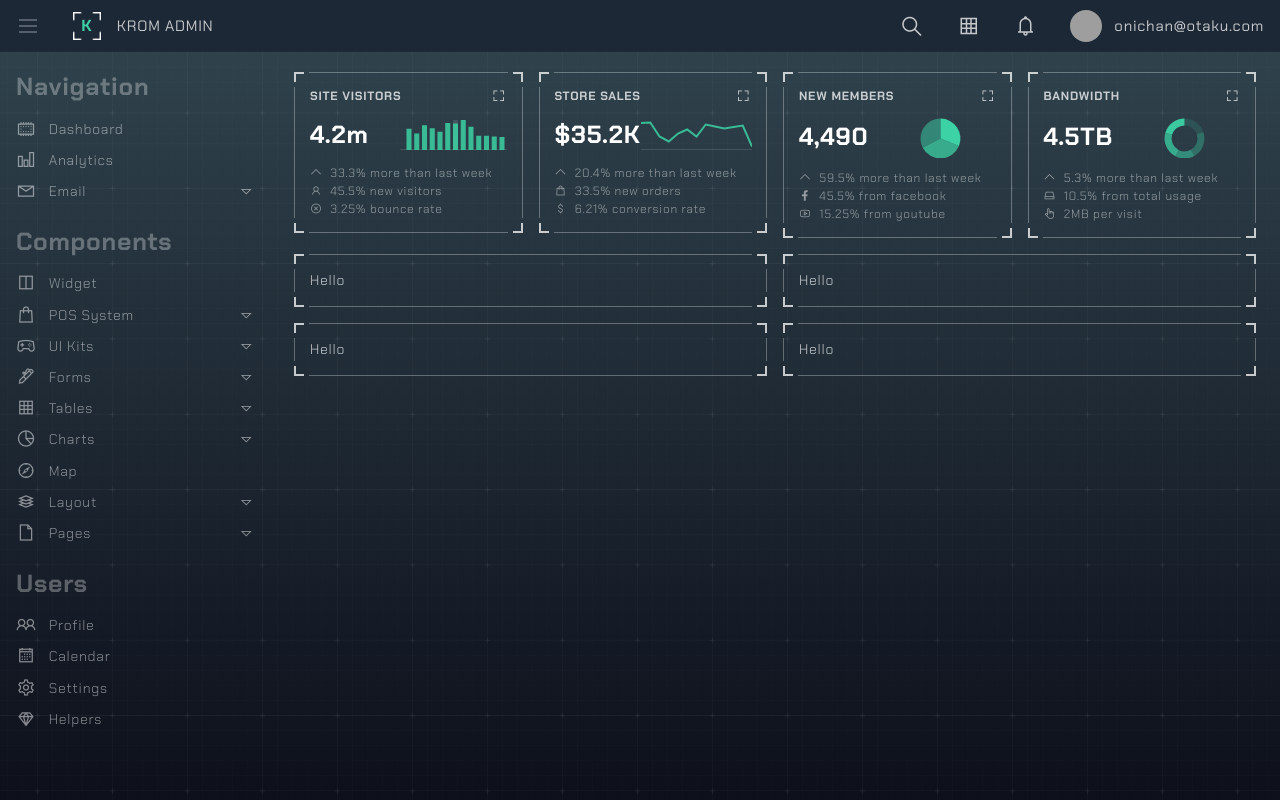
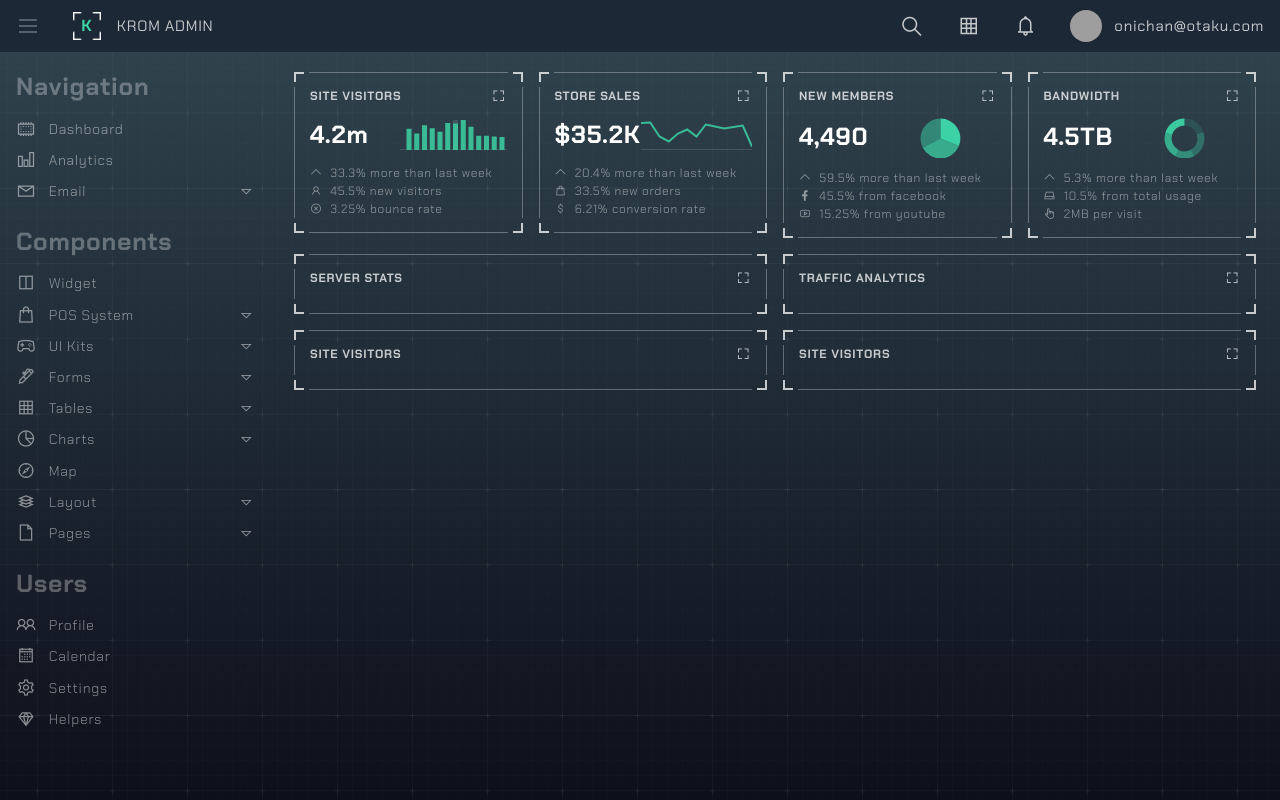
Before and after one commit to kromate/vue3-vite-tailwind-dashboard, a Vue app: page / in a window 1280 px wide. Built offline with nearby package versions, Linux system fonts and the light colour scheme; grey boxes are pictures that could not be loaded.

Commit message:
feat: card title

```diff
--- a/src/components/navigations/side/SideBar.vue
+++ b/src/components/navigations/side/SideBar.vue
@@ -54,4 +54,7 @@ import {
 } from "@/composables/navigation/useSidebar";
 </script>
 
+<script lang="ts">
+export default {};
+</script>
 <style scoped></style>
--- a/src/components/pages/Dashboard/FirstRow.vue
+++ b/src/components/pages/Dashboard/FirstRow.vue
@@ -109,4 +109,8 @@ import PieChart from "@/components/charts/PieChart.vue";
 import DonutChart from "@/components/charts/DonutChart.vue";
 </script>
 
+<script lang="ts">
+export default {};
+</script>
+
 <style scoped></style>
--- a/src/components/pages/Dashboard/SecondRow.vue
+++ b/src/components/pages/Dashboard/SecondRow.vue
@@ -1,9 +1,17 @@
 <template>
   <div class="h-full cols-2">
-    <Card>Hello</Card>
+    <Card>
+      <div class="flex w-full items-center justify-between mb-3">
+        <span class="card_title_1">SERVER STATS</span>
+        <i class="las la-expand" /></div
+    ></Card>
   </div>
   <div class="h-full cols-2">
-    <Card>Hello</Card>
+    <Card>
+      <div class="flex w-full items-center justify-between mb-3">
+        <span class="card_title_1">TRAFFIC ANALYTICS</span>
+        <i class="las la-expand" /></div
+    ></Card>
   </div>
 </template>
 
--- a/src/components/pages/Dashboard/ThirdRow.vue
+++ b/src/components/pages/Dashboard/ThirdRow.vue
@@ -1,9 +1,17 @@
 <template>
   <div class="h-full cols-2">
-    <Card>Hello</Card>
+    <Card>
+      <div class="flex w-full items-center justify-between mb-3">
+        <span class="card_title_1">SITE VISITORS</span>
+        <i class="las la-expand" /></div
+    ></Card>
   </div>
   <div class="h-full cols-2">
-    <Card>Hello</Card>
+    <Card>
+      <div class="flex w-full items-center justify-between mb-3">
+        <span class="card_title_1">SITE VISITORS</span>
+        <i class="las la-expand" /></div
+    ></Card>
   </div>
 </template>
 
--- a/src/layouts/DefaultLayout.vue
+++ b/src/layouts/DefaultLayout.vue
@@ -13,4 +13,8 @@ import TopBar from "@/components/navigations/top/TopBar.vue";
 import SideBar from "@/components/navigations/side/SideBar.vue";
 </script>
 
+<script lang="ts">
+export default {};
+</script>
+
 <style scoped></style>
```
